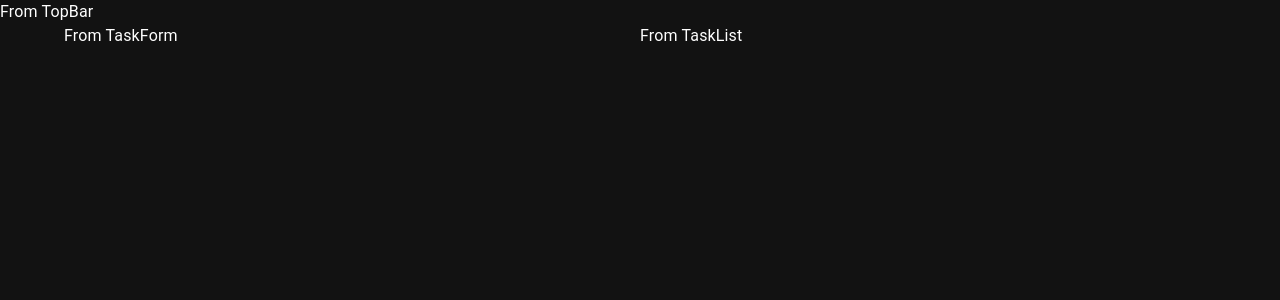
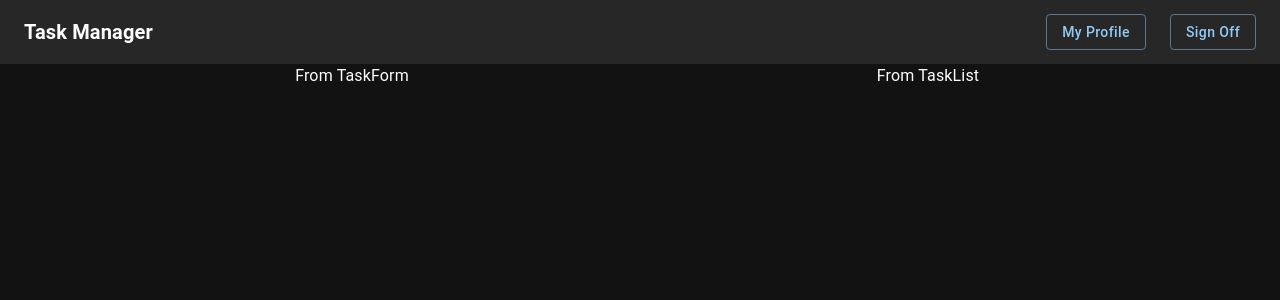
Before and after one commit to TomasAntunez/task-manager-client, a React (Vite) app: page /tasks in a window 1280 px wide. Shown: the top 300 px of the page. Built offline with nearby package versions, Linux system fonts and the light colour scheme.

Commit message:
feat: TopBar tasks page

```diff
--- a/src/auth/common/services/auth-props-schemas.ts
+++ b/src/auth/common/services/auth-props-schemas.ts
@@ -1,14 +1,14 @@
 
-export type RegisterProps = LoginProps & {
+export type RegisterParams = LoginParams & {
   username: string;
 };
 
-export type LoginProps = {
+export type LoginParams = {
   email: string;
   password: string;
 }
 
-export type SetSessionProps = {
+export type SetSessionParams = {
   id: string;
   email: string;
   username: string;
--- a/src/auth/common/services/auth-services-interface.ts
+++ b/src/auth/common/services/auth-services-interface.ts
@@ -1,13 +1,16 @@
 import { ServiceResult } from '@/common/services';
 
-import { LoginProps, RegisterProps } from "./auth-props-schemas";
+import { LoginParams, RegisterParams } from "./auth-props-schemas";
 
 
 export interface Register {
-  (props: RegisterProps): Promise<ServiceResult>;
+  (params: RegisterParams): Promise<ServiceResult>;
 }
 export interface Login {
-  (props: LoginProps): Promise<ServiceResult>;
+  (params: LoginParams): Promise<ServiceResult>;
+}
+export interface Logout {
+  (): void;
 }
 export interface GetAuth {
   (): Promise<void>;
@@ -17,5 +20,6 @@ export interface AuthServices {
   isLoading: boolean;
   register: Register
   login: Login;
+  logout: Logout;
   getAuth: GetAuth;
 }
--- a/src/auth/common/services/auth-services.ts
+++ b/src/auth/common/services/auth-services.ts
@@ -3,8 +3,8 @@ import { Dispatch, useCallback, useState } from 'react';
 import { UserAction, UserActionTypes } from '@/user/common/store';
 
 import { AuthActionTypes, AuthAction } from '../store';
-import { AuthServices, Register, Login, GetAuth } from './auth-services-interface';
-import { SetSessionProps } from './auth-props-schemas';
+import { AuthServices, Register, Login, Logout, GetAuth } from './auth-services-interface';
+import { SetSessionParams } from './auth-props-schemas';
 import { registerResponse, getAuthResponse, loginResponse } from './mock';
 
 
@@ -16,7 +16,7 @@ export const useAuthServices = (
   const [ isLoading, setIsLoading ] = useState<boolean>(true);
 
 
-  const setSession = ({ id, email, username }: SetSessionProps) => {
+  const setSession = ({ id, email, username }: SetSessionParams) => {
     authDispatch({ type: AuthActionTypes.AUTHENTICATE });
     userDispatch({
       type: UserActionTypes.CREATE_USER,
@@ -60,6 +60,12 @@ export const useAuthServices = (
   };
 
 
+  const logout: Logout = () => {
+    authDispatch({ type: AuthActionTypes.REMOVE_AUTH });
+    userDispatch({ type: UserActionTypes.REMOVE_USER });
+  };
+
+
   const getAuth: GetAuth = useCallback( async () => {
     setIsLoading(true);
 
@@ -85,6 +91,7 @@ export const useAuthServices = (
     isLoading,
     register,
     login,
+    logout,
     getAuth
   }
 
--- a/src/common/config/index.ts
+++ b/src/common/config/index.ts
@@ -1,2 +1,2 @@
 
-export { darkTheme } from './theme';
+export { darkTheme, FontWeightPalette } from './theme';
--- a/src/common/config/theme/index.ts
+++ b/src/common/config/theme/index.ts
@@ -1,2 +1,3 @@
 
 export { darkTheme } from './dark-theme';
+export { FontWeightPalette } from './font-palette';
--- a/src/tasks/common/views/tasks-page/TasksPage.tsx
+++ b/src/tasks/common/views/tasks-page/TasksPage.tsx
@@ -10,10 +10,10 @@ export const TasksPage: FC = () => {
       <TopBar />
       <Container>
         <Grid container>
-          <Grid item container xs={6}>
+          <Grid item container xs={6} display='flex' justifyContent='center'>
             <TaskForm />
           </Grid>
-          <Grid item container xs={6}>
+          <Grid item container xs={6} display='flex' justifyContent='center'>
             <TaskList />
           </Grid>
         </Grid>
--- a/src/tasks/common/views/tasks-page/components/TopBar.tsx
+++ b/src/tasks/common/views/tasks-page/components/TopBar.tsx
@@ -1,8 +1,41 @@
 import { FC } from 'react';
+import { useNavigate } from 'react-router-dom';
+import { AppBar, Toolbar, Typography, Button } from '@mui/material';
+
+import { MainRoutes } from '@/routes';
+import { FontWeightPalette } from '@/common/config';
+import { AuthRoutes } from '@/auth/routes';
+import { useAuthServices } from '@/auth/common/hooks';
+
 
 
 export const TopBar: FC = () => {
+
+  const navigate = useNavigate();
+  const { logout } = useAuthServices();
+
+  const signOff = () => {
+    logout();
+    navigate(`/${ MainRoutes.AUTH }/${ AuthRoutes.LOGIN }`);
+  };
+
+
   return (
-    <div style={{ position: 'static' }}>From TopBar</div>
+    <AppBar position='static'>
+      <Toolbar>
+        <Typography
+          variant='h6'
+          component='h2'
+          fontWeight={FontWeightPalette.BOLD}
+          flexGrow={1}
+        >
+          Task Manager
+        </Typography>
+
+        <Button sx={{ marginRight: 3 }}>My Profile</Button>
+
+        <Button onClick={signOff}>Sign Off</Button>
+      </Toolbar>
+    </AppBar>
   );
 }
```
Also changed, not shown: 1 other file (tests, documents, lock files or other folders).
